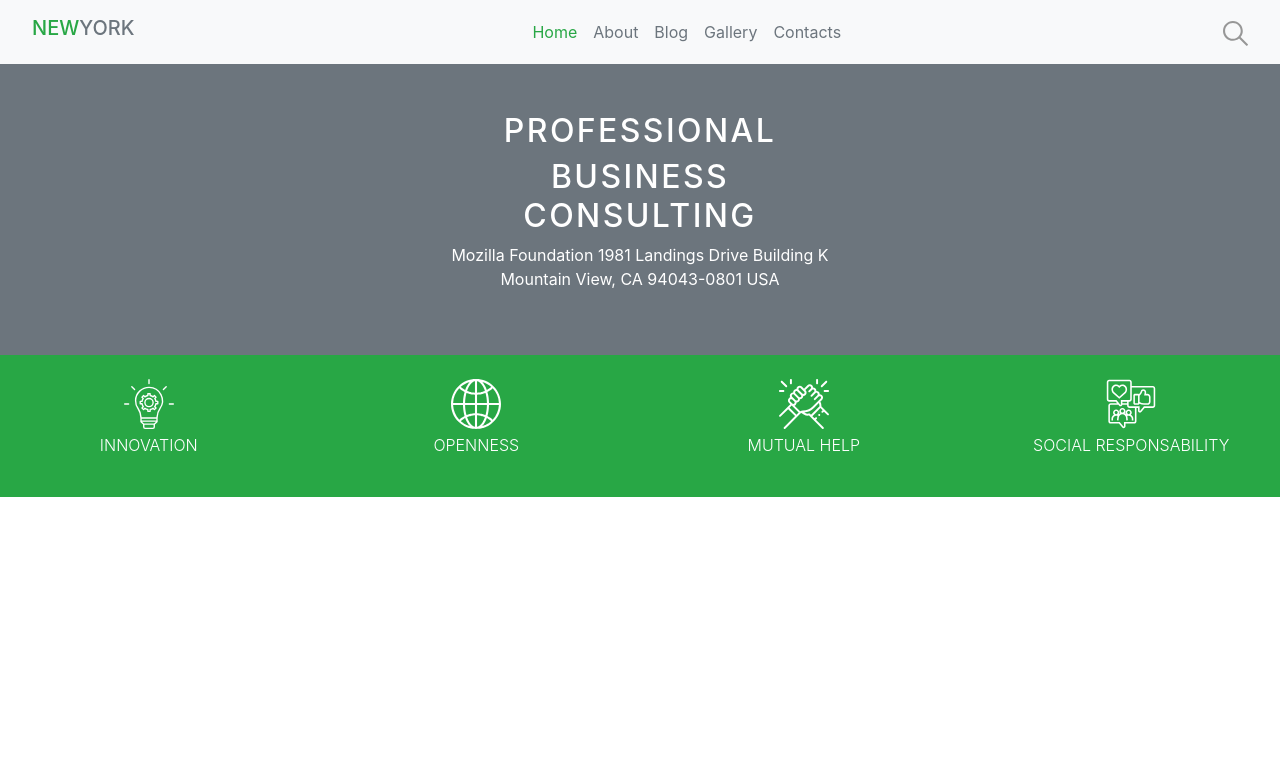
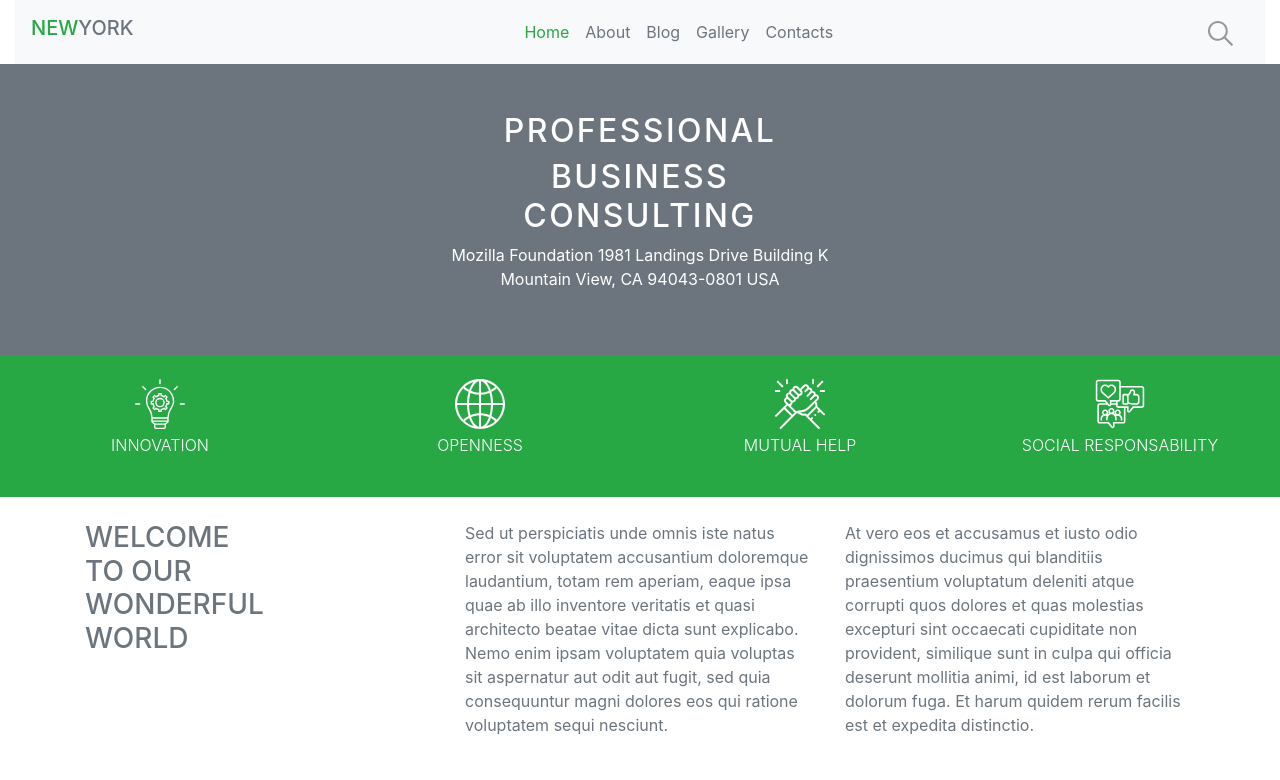
Before and after one commit to VianneyDev/website-bootstrap-template, a plain HTML site: page index.html in a window 1280 px wide. Drawn offline with nearby package versions, Linux system fonts and the light colour scheme.

Commit message:
update-content

```diff
--- a/index.html
+++ b/index.html
@@ -11,12 +11,11 @@
 
 <body>
 
-    <!-- container -->
-    <div class="container-fluid px-0">
-
-        <!-- header -->
+    <!-- container-fluid -->
+    <div class="container-fluid">
+        <!-- header-nav -->
         <nav class="navbar navbar-expand-lg navbar-light bg-light">
-            <h1 class="navbar-brand ml-3 text-secondary" href="#"><span class="text-success">NEW</span>YORK</h1>
+            <h1 class="navbar-brand text-secondary" href="#"><span class="text-success">NEW</span>YORK</h1>
             <button class="navbar-toggler" type="button" data-toggle="collapse" data-target="#navbarNavAltMarkup"
                 aria-controls="navbarNavAltMarkup" aria-expanded="false" aria-label="Toggle navigation">
                 <span class="navbar-toggler-icon"></span>
@@ -34,7 +33,7 @@
                 </a>
             </div>
         </nav>
-        <!-- end-header -->
+        <!-- end-nav -->
 
         <div class="row text-white">
             <div class="col-lg bg-secondary">
@@ -50,29 +49,55 @@
                     </div>
                 </div>
                 <div class="row bg-success text-center text-uppercase py-4">
-                    <div class="col-md-3 d-flex flex-column align-items-center">
+                    <div class="col-md-3">
                         <img src="./assets/innovation.svg" width="50" height="50" alt="innovation">
                         <p class="font-weight-light mt-1">Innovation</p>
                     </div>
-                    <div class="col-md-3 d-flex flex-column align-items-center">
+                    <div class="col-md-3">
                         <img src="./assets/openness.svg" width="50" height="50" alt="">
                         <p class="font-weight-light mt-1">Openness</p>
                     </div>
-                    <div class="col-md-3 d-flex flex-column align-items-center">
+                    <div class="col-md-3">
                         <img src="./assets/help.svg" width="50" height="50" alt="">
                         <p class="font-weight-light mt-1">Mutual Help</p>
                     </div>
-                    <div class="col-md-3 d-flex flex-column align-items-center">
+                    <div class="col-md-3">
                         <img src="./assets/marketing.svg" width="50" height="50" alt="">
                         <p class="font-weight-light mt-1">Social Responsability</p>
                     </div>
                 </div>
             </div>
         </div>
+        <!-- end-header -->
+    </div>
+    <!-- end-container-fluid -->
 
+    <!-- container -->
+    <div class="container">
+        <div class="row text-secondary py-4">
+            <div class="col-md-4">
+                <h3 class="text-uppercase">Welcome<br> to our<br> wonderful<br> world</h3>
+            </div>
+            <div class="col-md-4">
+                <p class="text-md-left">Sed ut perspiciatis unde omnis iste natus error sit voluptatem accusantium doloremque laudantium, totam
+                    rem aperiam,
+                    eaque ipsa quae ab illo inventore veritatis et quasi architecto beatae vitae dicta sunt explicabo. Nemo
+                    enim ipsam
+                    voluptatem quia voluptas sit aspernatur aut odit aut fugit, sed quia consequuntur magni dolores eos qui
+                    ratione
+                    voluptatem sequi nesciunt.</p>
+            </div>
+            <div class="col-md-4">
+                <p class="text-md-left">At vero eos et accusamus et iusto odio dignissimos ducimus qui blanditiis praesentium voluptatum deleniti
+                    atque corrupti
+                    quos dolores et quas molestias excepturi sint occaecati cupiditate non provident, similique sunt in
+                    culpa qui officia
+                    deserunt mollitia animi, id est laborum et dolorum fuga. Et harum quidem rerum facilis est et expedita
+                    distinctio.</p>
+            </div>
+        </div>
     </div>
     <!-- end-container -->
-
 
     <script src="https://code.jquery.com/jquery-3.4.1.slim.min.js"
         integrity="sha384-J6qa4849blE2+poT4WnyKhv5vZF5SrPo0iEjwBvKU7imGFAV0wwj1yYfoRSJoZ+n"
```
